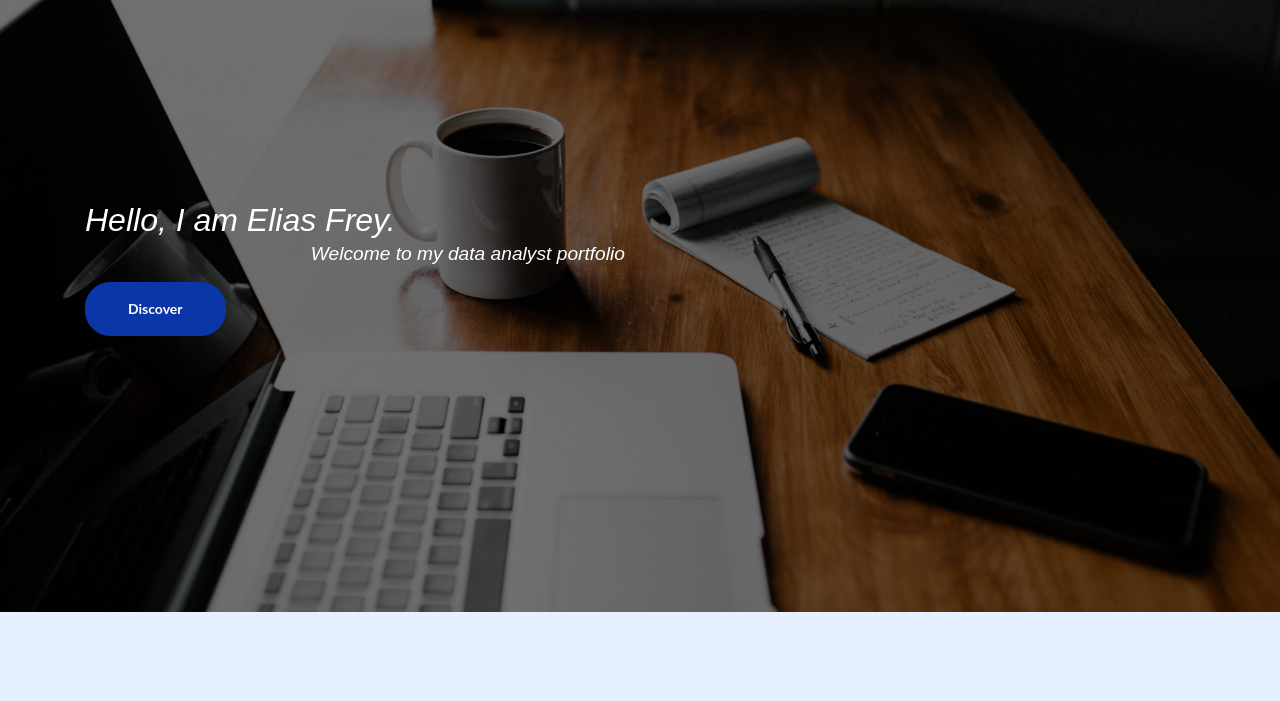
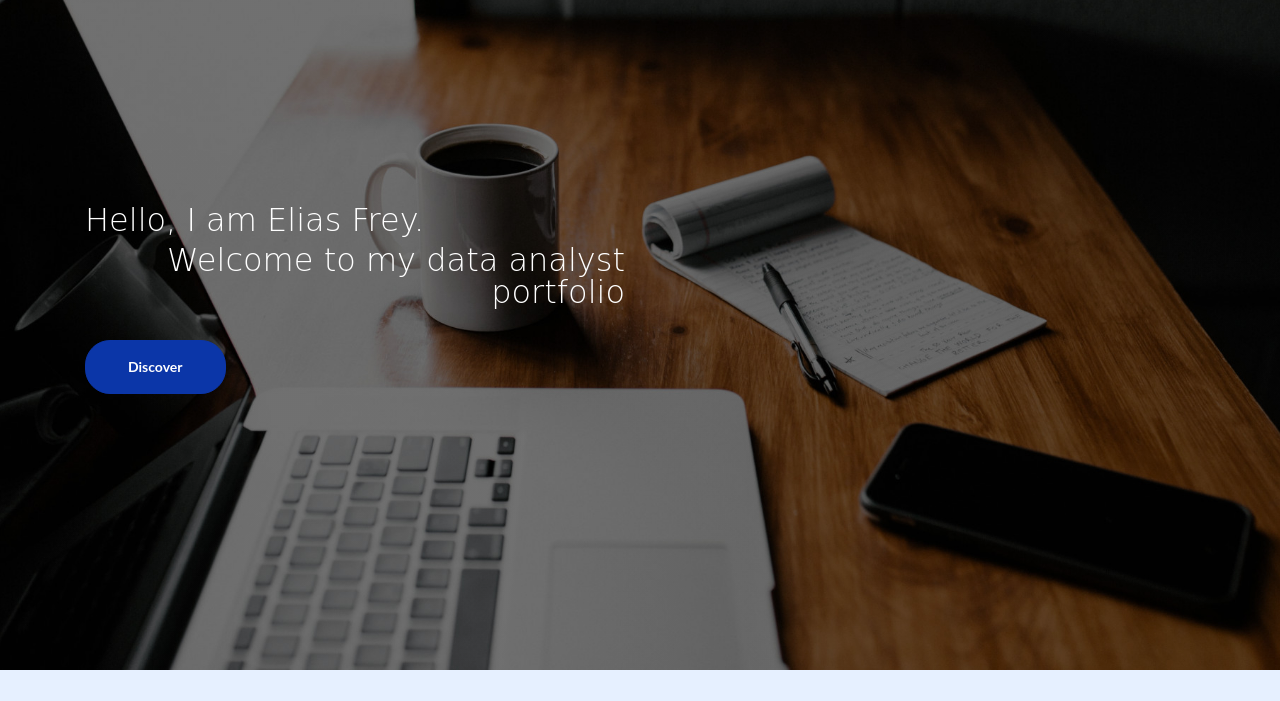
Before and after one commit to elias-frey/portfolio, a plain HTML site: page index.html in a window 1280 px wide. Shown: the part 88-789 px from the top of the page. Drawn offline with Linux system fonts and the light colour scheme.

Commit message:
Update styles.css

```diff
--- a/css/styles.css
+++ b/css/styles.css
@@ -650,23 +650,23 @@ input[type='checkbox'] {
 }
 
 .header .h4-first {
-	font-family: Arial, cursive,'Mr Dafoe',Brush Script MT;
+	font-family: Console, cursive,'Mr Dafoe',Brush Script MT;
 	color: #ffffff;
 	font-weight: 0;
 	font-size: 2rem;
 	line-height: 2rem;
-	font-style: italic
+	font-style: normal
 }
 
 .header .h4-second {
-	font-family: Arial, cursive,'Mr Dafoe',Brush Script MT;
-	color: #ffffff;
-	font-weight: 100;
-	font-size: 1.2rem;
-	line-height: 1.2rem;
-	margin-bottom: 1.2rem;
+	font-family: Console, cursive,'Mr Dafoe',Brush Script MT;
+	color: #ffffff;
+	font-weight: 0;
+	font-size: 2rem;
+	line-height: 2rem;
+	margin-bottom: 2rem;
 	text-align:right;
-	font-style: italic
+	font-style: normal
 
 
 }
```
